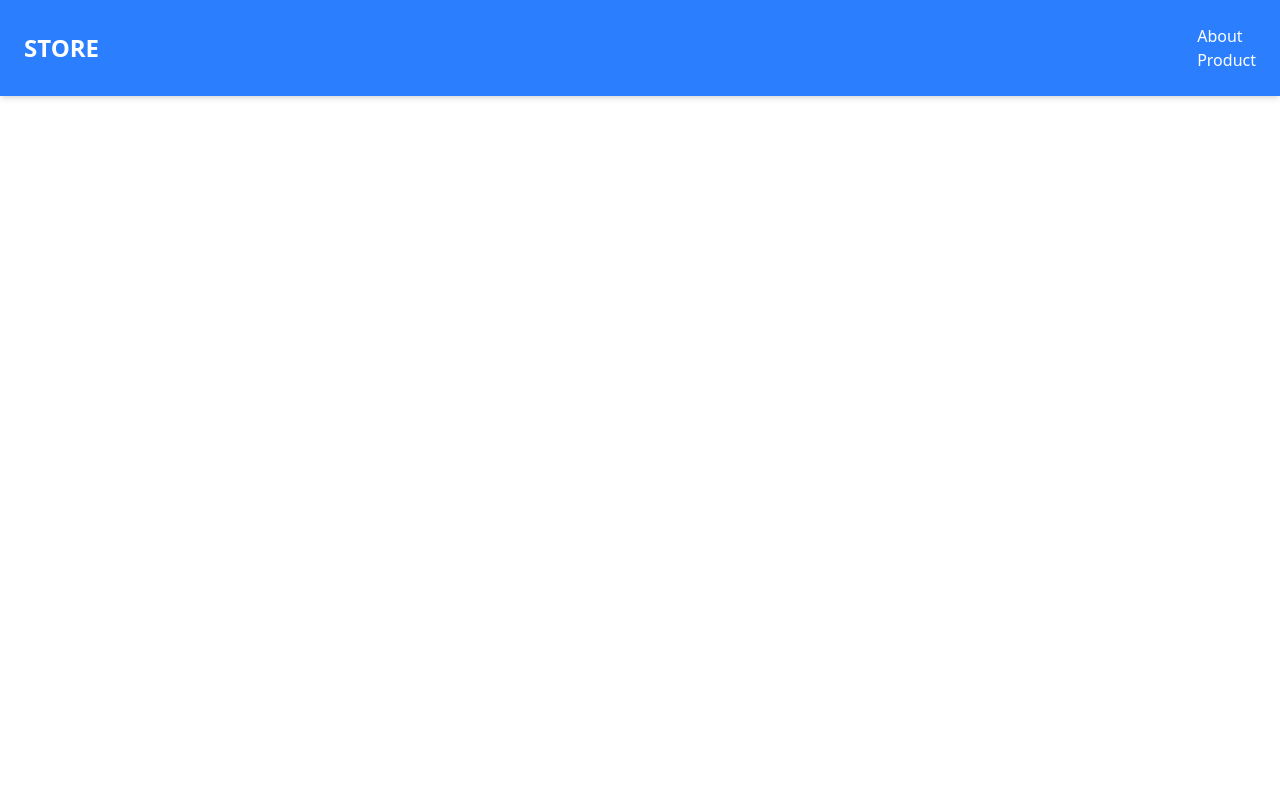
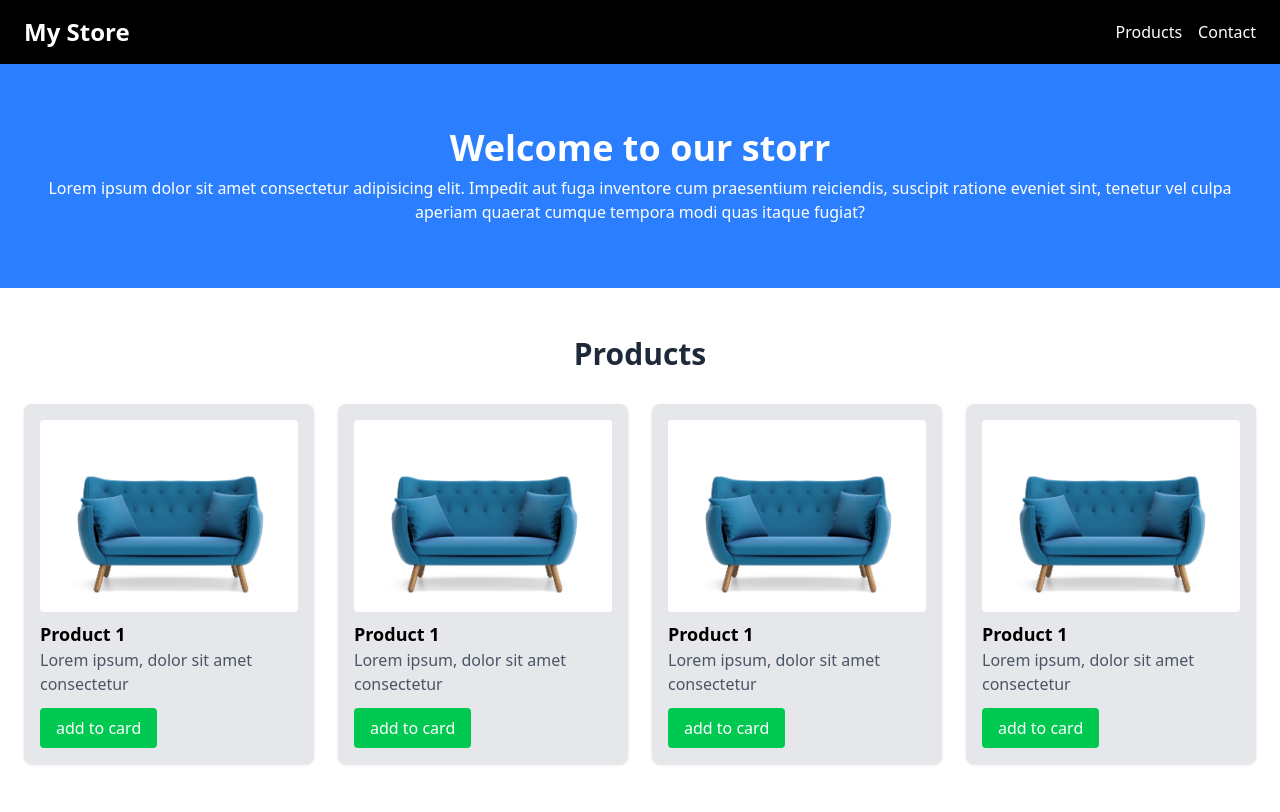
Before and after one commit to IssamElJaouhari/taiwlindcheck, a plain HTML site: page index.html in a window 1280 px wide. Drawn offline with nearby package versions, Linux system fonts and the light colour scheme.

Commit message:
refactor: update index.html structure and styling for improved layout and navigation

```diff
--- a/index.html
+++ b/index.html
@@ -6,21 +6,50 @@
     <script src="https://cdn.jsdelivr.net/npm/@tailwindcss/browser@4"></script>
     <title>tailwind</title>
   </head>
-  <body>
-    <header
-      class="bg-blue-500 shadow-md py-6 flex justify-between items-center px-6"
-    >
-      <h1 class="text-2xl font-bold text-white">STORE</h1>
-      <nav class="flex space-x-4">
-        <ul>
-          <li>
-            <a href="#" class="text-white hover:text-gray-900">About</a>
-          </li>
-          <li>
-            <a href="#" class="text-white hover:text-gray-900">Product</a>
-          </li>
-        </ul>
-      </nav>
+  <body >
+    <header class="bg-black shadow-md py-4 px-6 flex justify-between items-center">
+        <h1 class="text-2xl font-bold text-white">My Store</h1>
+        <nav>
+            <ul class="flex space-x-4">
+                <li><a href="#products" class="text-white hover:text-gray-900">Products</a></li>
+                <li><a href="#contact" class="text-white hover:text-gray-900">Contact</a></li>
+            </ul>
+        </nav>
     </header>
+
+    <!-- Hero Section -->
+    <section class="bg-blue-500 text-white text-center py-16 px-4">
+        <h2 class="text-4xl font-bold">Welcome to our storr</h2>
+        <p class="mt-2">Lorem ipsum dolor sit amet consectetur adipisicing elit. Impedit aut fuga inventore cum praesentium reiciendis, suscipit ratione eveniet sint, tenetur vel culpa aperiam quaerat cumque tempora modi quas itaque fugiat?</p>
+    </section>
+
+
+    <section id="products" class="py-12 px-6">
+        <h2 class="text-3xl font-bold text-center text-gray-800">Products</h2>
+        <div class="grid md:grid-cols-2 lg:grid-cols-4 gap-6 mt-8">
+            <div class="bg-gray-200 p-4 shadow rounded-lg">
+                <img src="./kanap01.jpeg" alt="Product" class="w-full h-48 object-cover rounded">
+                <h3 class="text-lg font-semibold mt-2">Product 1</h3>
+                <p class="text-gray-600">Lorem ipsum, dolor sit amet consectetur </p>
+                <button class="mt-3 bg-green-500 text-white py-2 px-4 rounded">add to card</button>
+            </div>
+            <div class="bg-gray-200 p-4 shadow rounded-lg">
+              <img src="./kanap01.jpeg" alt="Product" class="w-full h-48 object-cover rounded">
+              <h3 class="text-lg font-semibold mt-2">Product 1</h3>
+              <p class="text-gray-600">Lorem ipsum, dolor sit amet consectetur </p>
+              <button class="mt-3 bg-green-500 text-white py-2 px-4 rounded">add to card</button>
+          </div>
+          <div class="bg-gray-200 p-4 shadow rounded-lg">
+            <img src="./kanap01.jpeg" alt="Product" class="w-full h-48 object-cover rounded">
+            <h3 class="text-lg font-semibold mt-2">Product 1</h3>
+            <p class="text-gray-600">Lorem ipsum, dolor sit amet consectetur </p>
+            <button class="mt-3 bg-green-500 text-white py-2 px-4 rounded">add to card</button>
+        </div><div class="bg-gray-200 p-4 shadow rounded-lg">
+          <img src="./kanap01.jpeg" alt="Product" class="w-full h-48 object-cover rounded">
+          <h3 class="text-lg font-semibold mt-2">Product 1</h3>
+          <p class="text-gray-600">Lorem ipsum, dolor sit amet consectetur </p>
+          <button class="mt-3 bg-green-500 text-white py-2 px-4 rounded">add to card</button>
+      </div>
+    </section>
   </body>
 </html>
```
Also changed, not shown: kanap01.jpeg (added).
